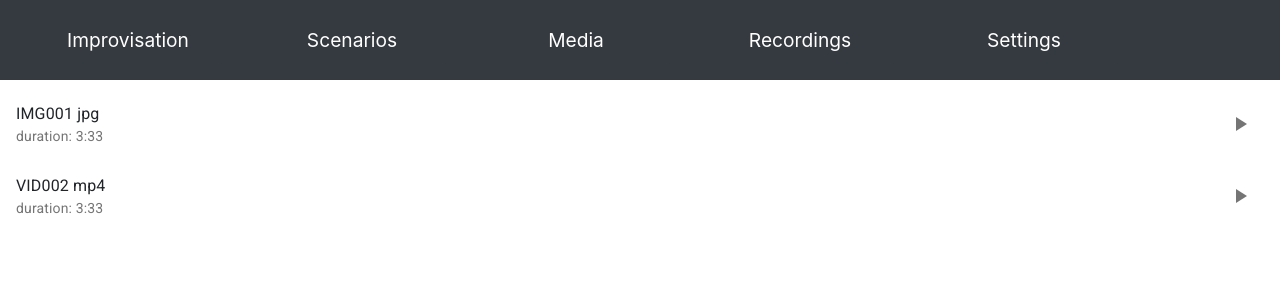
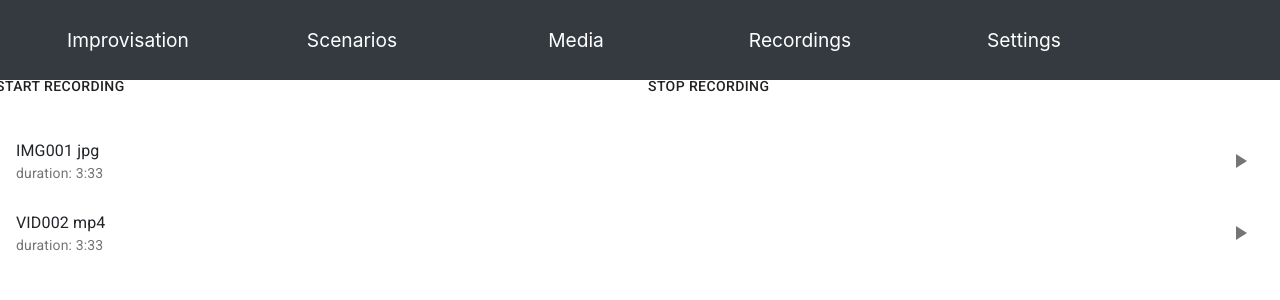
Before and after one commit to robotpepperbsc/PepperBSc-Frontend, a React (Create React App) app in the folder pepper-workshop-frontend/: page /recordings in a window 1280 px wide. Shown: the top 300 px of the page. Built offline with nearby package versions, Linux system fonts and the light colour scheme.

Commit message:
add recording action buttons

```diff
--- a/pepper-workshop-frontend/src/components/Recordings/Recordings.js
+++ b/pepper-workshop-frontend/src/components/Recordings/Recordings.js
@@ -5,7 +5,9 @@ import {
   ListItem,
   ListItemText,
   ListItemSecondaryAction,
-  IconButton
+  IconButton,
+  Grid,
+  Button
 } from "@material-ui/core";
 import DeleteIcon from "@material-ui/icons/Delete";
 import EditIcon from "@material-ui/icons/Edit";
@@ -33,6 +35,16 @@ const Recordings = ({ recordings, playRecording, getRecordings }) => {
 
   return (
     <div>
+      <Grid container spacing={3}>
+        <Grid container xs={12}>
+          <Grid item xs={6}>
+            <Button> start recording</Button>
+          </Grid>
+          <Grid item xs={6}>
+            <Button>stop recording</Button>
+          </Grid>
+        </Grid>
+        <Grid item xs={12}>
           <List>
             {recordings.map(recording => {
               return (
@@ -55,6 +67,8 @@ const Recordings = ({ recordings, playRecording, getRecordings }) => {
               );
             })}
           </List>
+        </Grid>
+      </Grid>
     </div>
   );
 };
```
Lines whose indentation alone changed are shown as unchanged.
